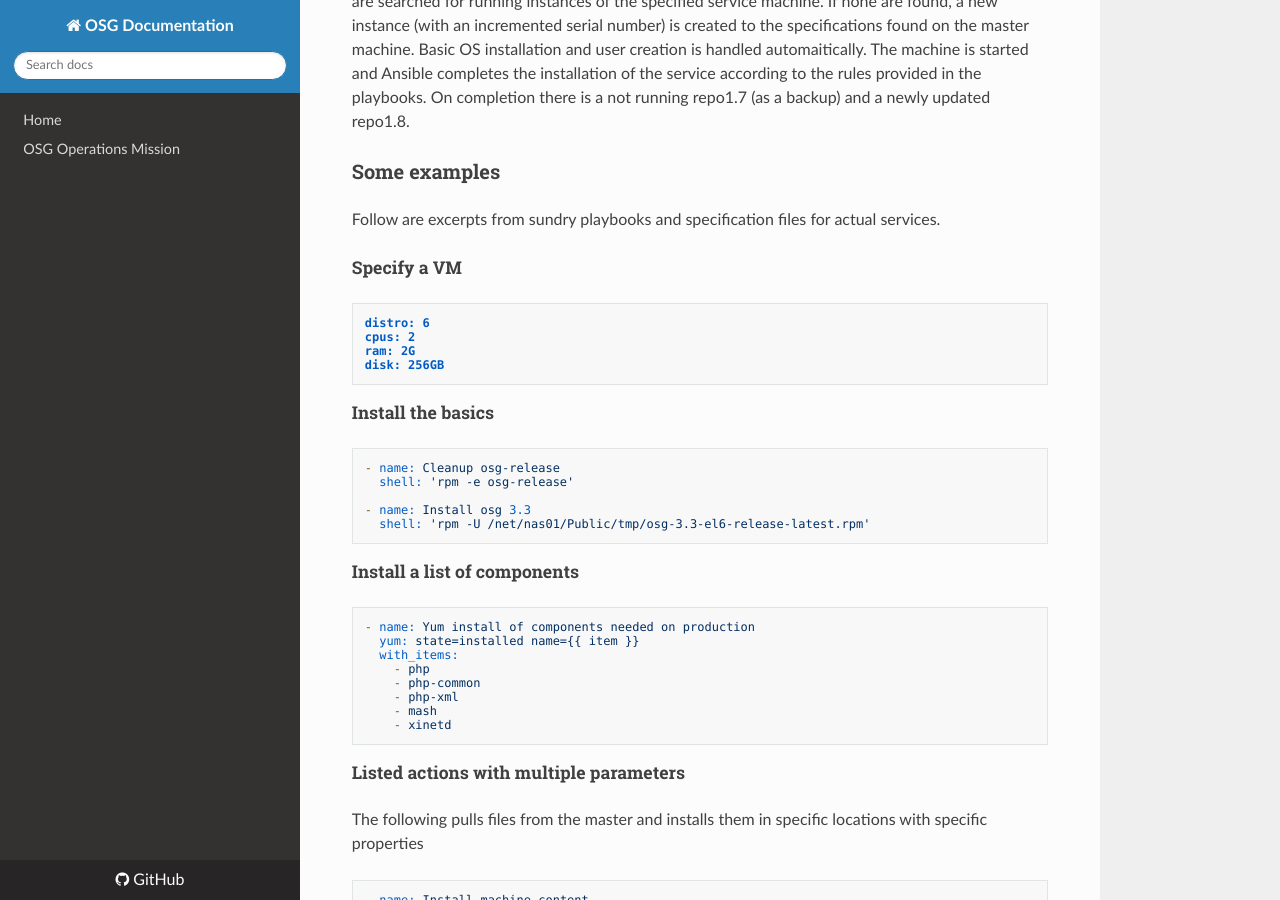
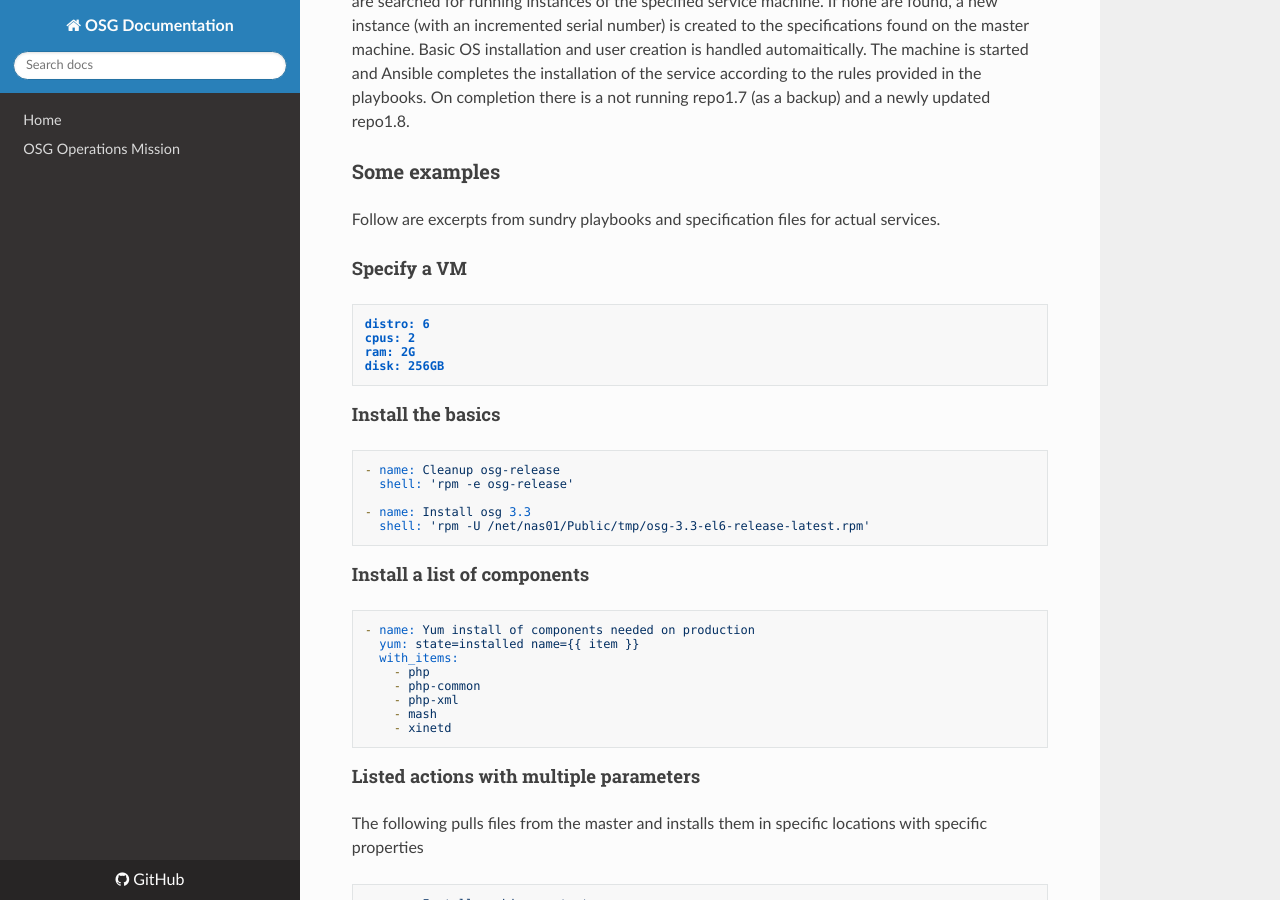
Before and after one commit to osg-htc/operations, an MkDocs documentation site: the page built from docs/ansible_intro.md, in a window 1280 px wide and 900 px high, scrolled down 793 px. Built offline with MkDocs 1.6.1, drawn with Linux system fonts in a browser that asks for light colours; nearby versions of some CDN libraries; old or Windows-style settings are respelled for this version of MkDocs.

````diff
--- a/docs/ansible_intro.md
+++ b/docs/ansible_intro.md
@@ -36,7 +36,7 @@ On completion there is a not running repo1.7 (as a backup) and a newly updated r
 
 Follow are excerpts from sundry playbooks and specification files for actual services.
 
-##### Specify a VM
+#### Specify a VM
 ```---
 distro: 6
 cpus: 2
@@ -44,7 +44,7 @@ ram: 2G
 disk: 256GB
 ```
 
-##### Install the basics
+#### Install the basics
 ```
 - name: Cleanup osg-release
   shell: 'rpm -e osg-release'
@@ -53,7 +53,7 @@ disk: 256GB
   shell: 'rpm -U /net/nas01/Public/tmp/osg-3.3-el6-release-latest.rpm'
 ```
 
-##### Install a list of components
+#### Install a list of components
 
 ```
 - name: Yum install of components needed on production
@@ -66,7 +66,7 @@ disk: 256GB
     - xinetd
 ```
 
-##### Listed actions with multiple parameters
+#### Listed actions with multiple parameters
 
 The following pulls files from the master and installs them in specific locations
 with specific properties
````
